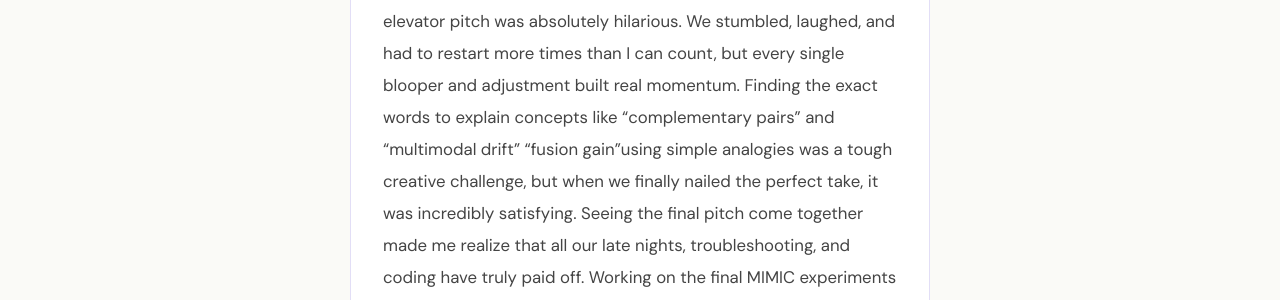
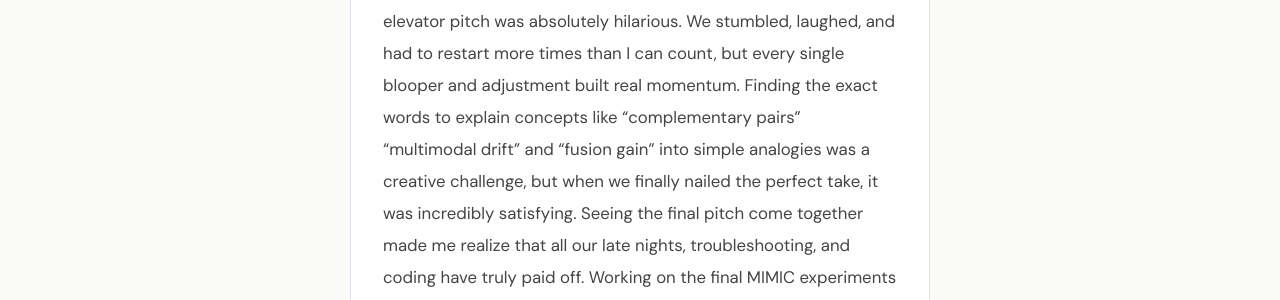
Before and after one commit to SandyAkoy/sandyakoyceamls26.github.io, a Jekyll site: the page built from _posts/2026-07-14-day-36.md, in a window 1280 px wide and 900 px high, scrolled down 1246 px. Shown: the part 314-614 px from the top of the window. Built offline with Jekyll 4.4.1, drawn with Linux system fonts in a browser that asks for light colours; some web fonts are replaced; some of the changed text lies outside the part shown.

Commit message:
Update 2026-07-14-day-36.md

```diff
--- a/_posts/2026-07-14-day-36.md
+++ b/_posts/2026-07-14-day-36.md
@@ -20,7 +20,7 @@ blockers: |
 
 reflection: |
 
- Reflecting on today, I am incredibly proud of how far we have come. Spending the day running back-to-back takes of our elevator pitch was absolutely hilarious. We stumbled, laughed, and had to restart more times than I can count, but every single blooper and adjustment built real momentum. Finding the exact words to explain concepts like "complementary pairs" and "multimodal drift" “fusion gain”using simple analogies was a tough creative challenge, but when we finally nailed the perfect take, it was incredibly satisfying. Seeing the final pitch come together made me realize that all our late nights, troubleshooting, and coding have truly paid off. Working on the final MIMIC experiments while simultaneously learning how to confidently "command the room" with our pitch was the perfect way to wrap up today's session. I can honestly say I thoroughly enjoyed every single part of the process today. It showed me that being a great researcher isn't just about writing code that works. It is about being able to share your passion and your science with the rest of the world.
+ Reflecting on today, I am incredibly proud of how far we have come. Spending the day running back-to-back takes of our elevator pitch was absolutely hilarious. We stumbled, laughed, and had to restart more times than I can count, but every single blooper and adjustment built real momentum. Finding the exact words to explain concepts like "complementary pairs" "multimodal drift" and “fusion gain” into simple analogies was a creative challenge, but when we finally nailed the perfect take, it was incredibly satisfying. Seeing the final pitch come together made me realize that all our late nights, troubleshooting, and coding have truly paid off. Working on the final MIMIC experiments while simultaneously learning how to confidently "command the room" with our pitch was the perfect way to wrap up today's session. I can honestly say I thoroughly enjoyed every single part of the process today. It showed me that being a great researcher isn't just about writing code that works. It is about being able to share your passion and your science with the rest of the world.
 
 
 
```
